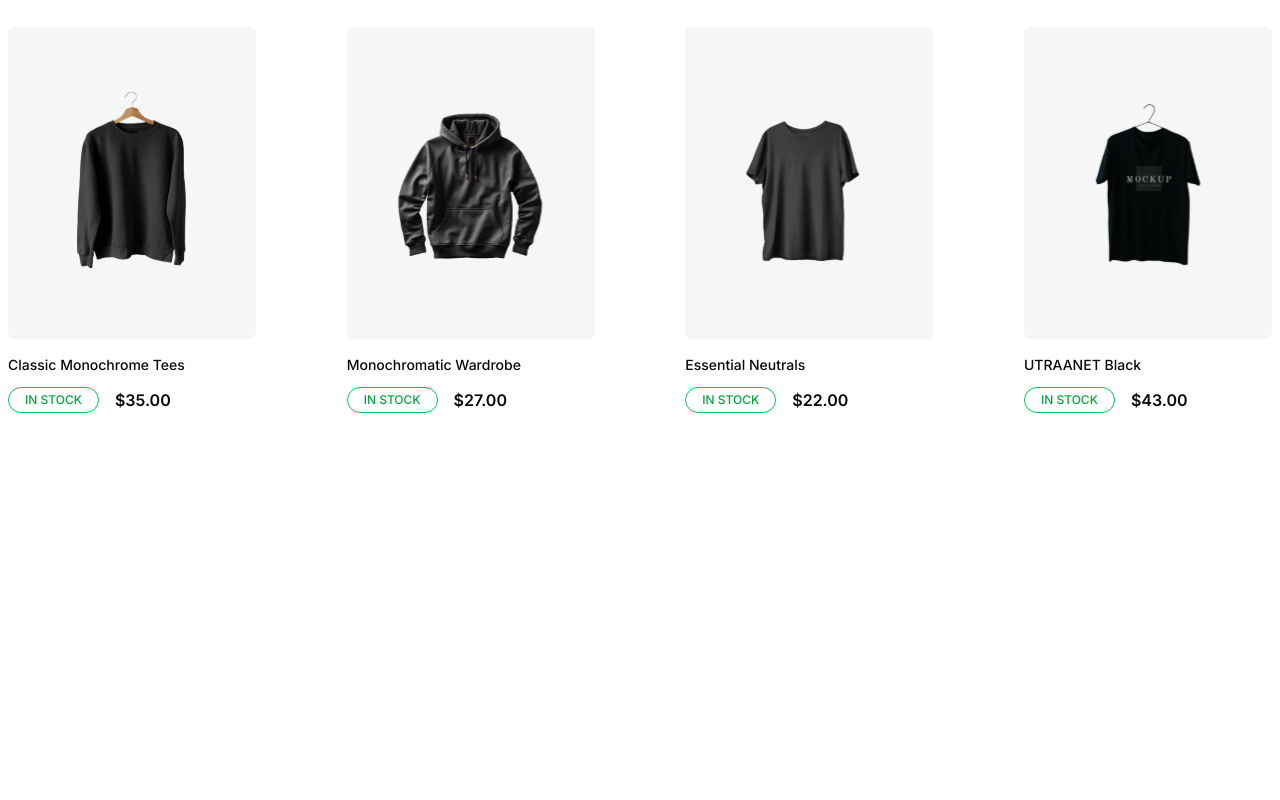
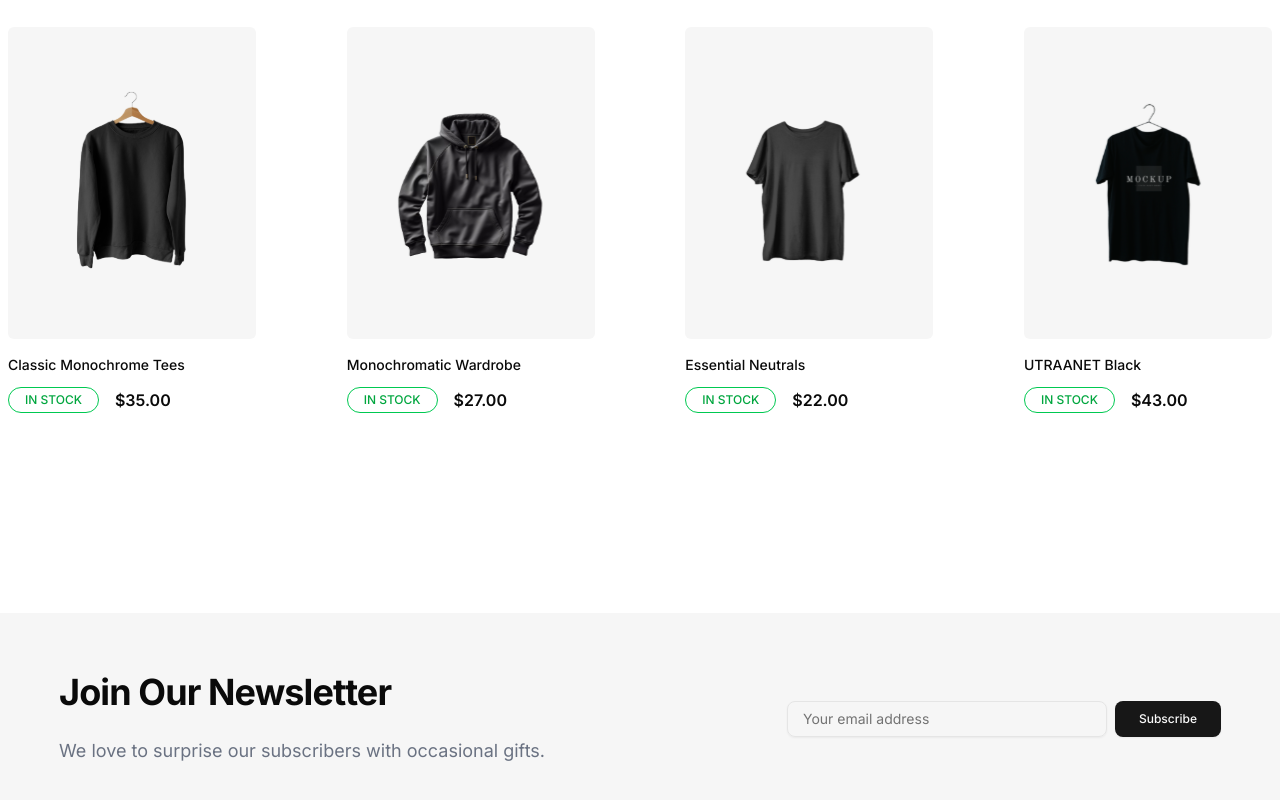
Before and after one commit to KhaledAhmed2004/StyleUp, a React (Vite) app: page / in a window 1280 px wide. Shown: the part 2206-3006 px from the top of the page. Before the commit the page ends 2643 px from the top, so only its background shows below. Built offline with nearby package versions, Linux system fonts and the light colour scheme.

Commit message:
feat(components): add newslatter component

```diff
--- a/src/App.tsx
+++ b/src/App.tsx
@@ -2,6 +2,7 @@ import BestSelling from './components/BestSelling';
 import CategoriesCTA from './components/CategoriesCTA';
 import FeaturesCard from './components/FeaturesCard';
 import Hero from './components/Hero';
+import NewsLatter from './components/NewsLatter';
 import ProductList from './components/ProductList';
 import Header from './components/shared/Header';
 
@@ -14,6 +15,7 @@ function App() {
       <BestSelling />
       <CategoriesCTA />
       <ProductList />
+      <NewsLatter />
     </>
   );
 }
--- /dev/null
+++ b/src/components/NewsLatter.tsx
@@ -0,0 +1,36 @@
+import { Button } from './ui/button';
+import { Input } from './ui/input';
+
+const NewsLatter = () => {
+  return (
+    <section className="mt-[176px] h-[200px] bg-neutral-white-w100">
+      <div className="mx-auto flex max-w-7xl items-center justify-between p-[59px]">
+        <div>
+          {/* Title */}
+          <h2 className="mb-[24px] text-3xl font-bold tracking-tight text-foreground sm:text-4xl">
+            Join Our Newsletter{' '}
+          </h2>
+          {/* Description */}
+          <p className="text-[14px] leading-relaxed text-gray-500 sm:text-lg dark:text-gray-400">
+            We love to surprise our subscribers with occasional gifts.
+          </p>
+        </div>
+
+        <div>
+          <div className="flex w-full items-center space-x-2">
+            <Input
+              className="w-[320px] px-[15px] py-[10px]"
+              type="email"
+              placeholder="Your email address"
+            />
+            <Button className="px-[24px] py-[12px] text-[12px]" type="submit">
+              Subscribe
+            </Button>
+          </div>
+        </div>
+      </div>
+    </section>
+  );
+};
+
+export default NewsLatter;
```
